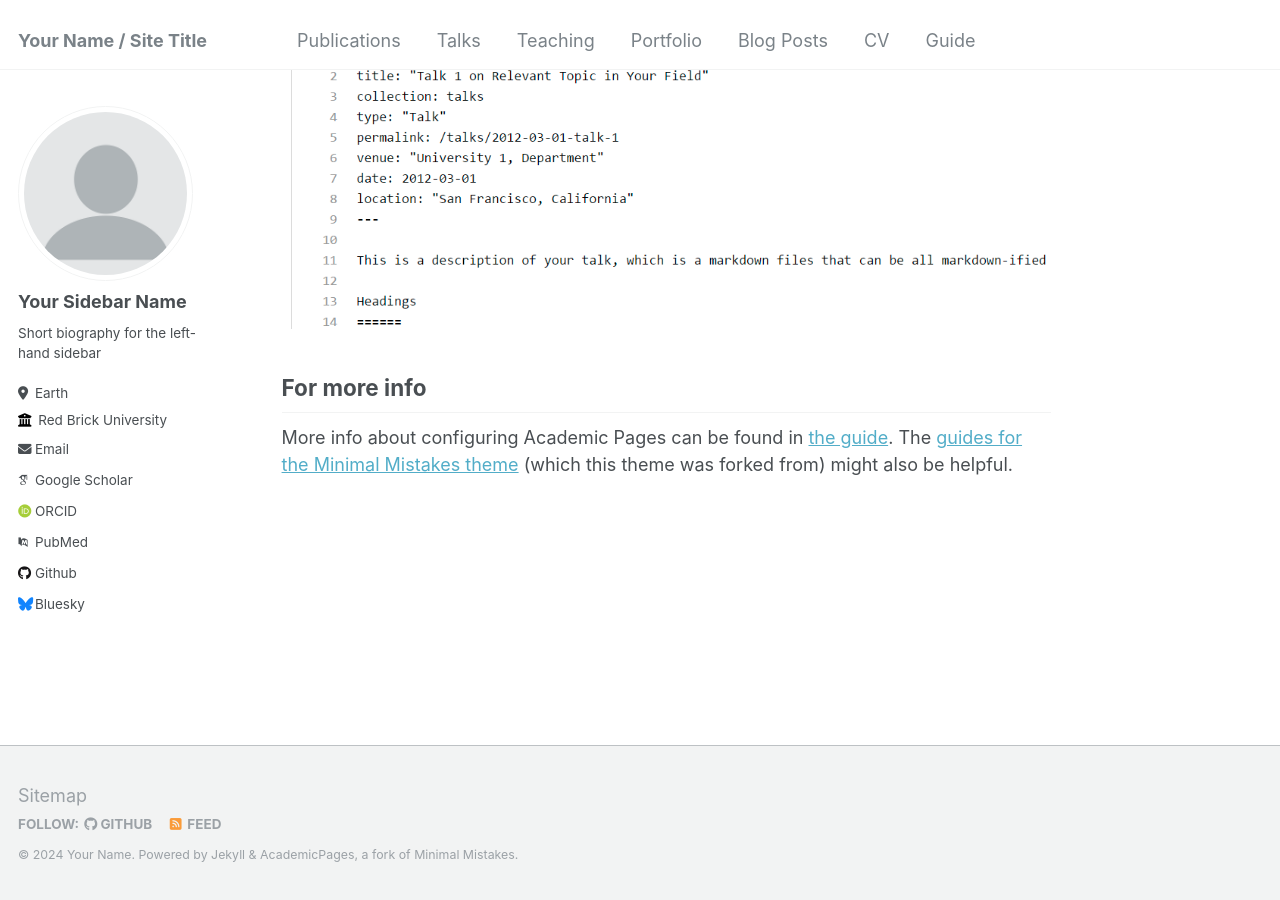
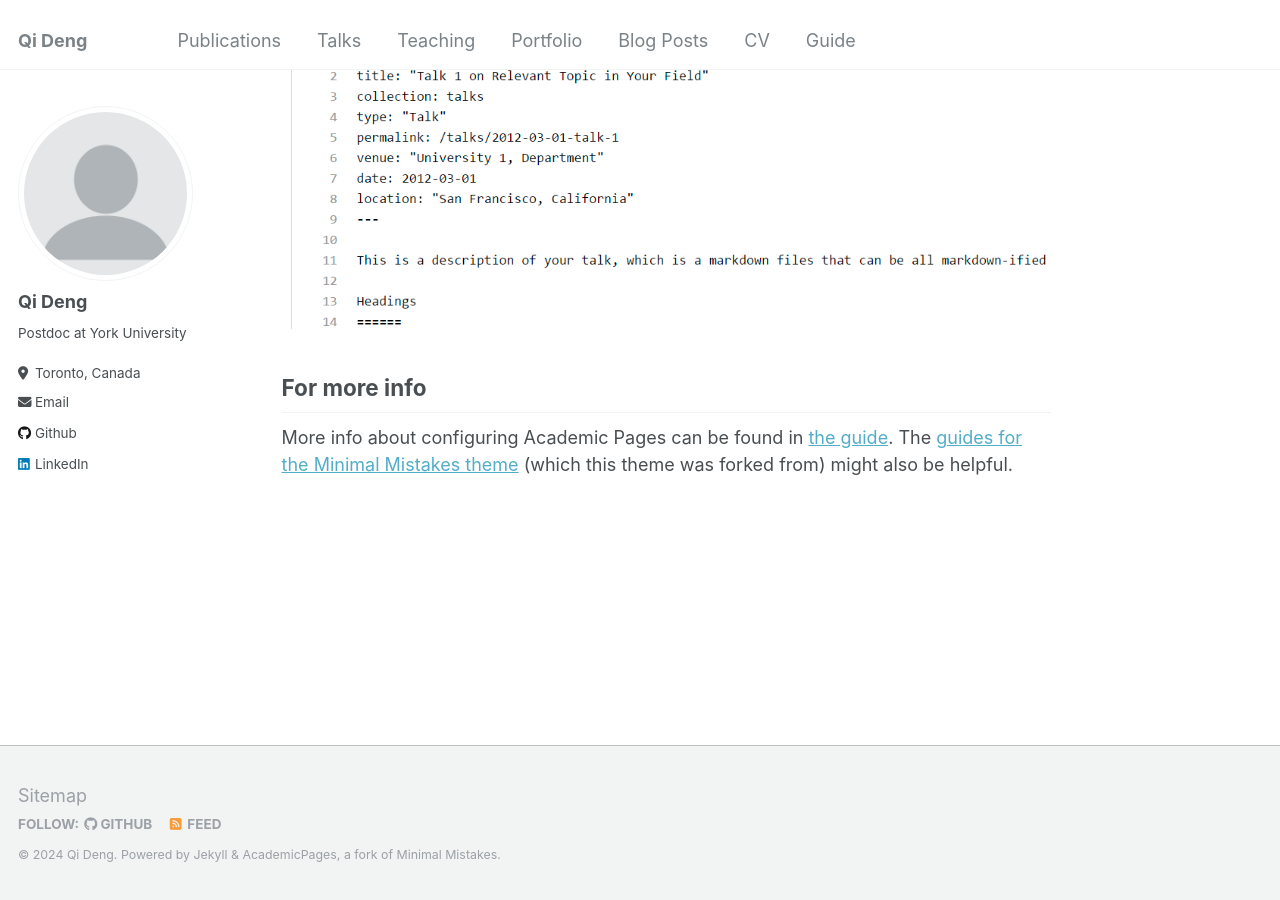
Before and after one commit to qideng-math/qideng-math.github.io, a Jekyll site: the page built from _pages/about.md, in a window 1280 px wide and 900 px high, scrolled down 2660 px. Built offline with Jekyll 4.4.1, drawn with Linux system fonts in a browser that asks for light colours; some web fonts are replaced.

Commit message:
Update _config.yml

```diff
--- a/_config.yml
+++ b/_config.yml
@@ -8,13 +8,13 @@
 
 # Basic Site Settings
 locale                   : "en-US"
-title                    : "Your Name / Site Title"
+title                    : "Qi Deng"
 title_separator          : "-"
-name                     : &name "Your Name"
-description              : &description "personal description"
-url                      : https://academicpages.github.io # the base hostname & protocol for your site e.g. "https://mmistakes.github.io"
+name                     : &name "Qi Deng"
+description              : &description "Postdoc at York University"
+url                      : https://qideng-math.github.io # the base hostname & protocol for your site e.g. "https://mmistakes.github.io"
 baseurl                  : "" # the subpath of your site, e.g. "/blog"
-repository               : "academicpages/academicpages.github.io"
+repository               : "qideng-math/qideng-math.github.io"
 
 # Site Author - The following control what appear as part of the author content on the side bar.
 #               If a field is blank the icon and link will not appear, otherwise it will be shown.
@@ -22,33 +22,33 @@ repository               : "academicpages/academicpages.github.io"
 author:
   # Biographic information
   avatar           : "profile.png"
-  name             : "Your Sidebar Name"
+  name             : "Qi Deng"
   pronouns         : # example: "she/her"
-  bio              : "Short biography for the left-hand sidebar"
-  location         : "Earth"
-  employer         : "Red Brick University"
-  uri              : # URL
-  email            : "none@example.org"
+  bio              : "Postdoc at York University"
+  location         : "Toronto, Canada"
+  employer         :
+  uri              :
+  email            : "qideng@yorku.ca"
 
   # Academic websites
   arxiv            : # URL - Update with the correct link to your profile
-  googlescholar    : "https://scholar.google.com/citations?user=PS_CX0AAAAAJ"
+  googlescholar    : # URL
   impactstory      : # URL
-  orcid            : "http://orcid.org/yourorcidurl"
+  orcid            : # URL
   semantic         : # URL
-  pubmed           : "https://www.ncbi.nlm.nih.gov/pubmed/?term=john+snow"
+  pubmed           : # URL
   researchgate     : # URL
 
   # Repositories and software development
   bitbucket        : # Username - Update with your username on the site
   codepen          : # Username
   dribbble         : # Username
-  github           : "academicpages"
+  github           : "qideng-math"
   kaggle           : # Username
   stackoverflow    : # User number or user number and name (i.e., use "1" or "1/jeff-atwood")
 
   # Social media
-  bluesky          : "bsky.app" # Replace this with you Bluesky username
+  bluesky          : # Username
   facebook         : # Username
   flickr           : # Username
   foursquare       : # Username
@@ -57,7 +57,7 @@ author:
   keybase          : # Username
   instagram        : # Username
   lastfm           : # Username
-  linkedin         : # Username
+  linkedin         : "kiki-qi-deng-8708861b1"
   mastodon         : # URL
   medium           : # URL
   pinterest        : # Username
@@ -121,7 +121,7 @@ yandex_site_verification :
 
 # Social Sharing
 twitter:
-  username               : &twitter
+  username               : #
 facebook:
   username               :
   app_id                 :
@@ -216,17 +216,17 @@ collections:
 
 # Defaults
 defaults:
-  # _posts
-  - scope:
-      path: ""
-      type: posts
-    values:
-      layout: single
-      author_profile: true
-      read_time: true
-      comments: true
-      share: true
-      related: true
+  # # _posts
+  # - scope:
+  #     path: ""
+  #     type: posts
+  #   values:
+  #     layout: single
+  #     author_profile: true
+  #     read_time: true
+  #     comments: true
+  #     share: true
+  #     related: true
   # _pages
   - scope:
       path: ""
@@ -234,41 +234,41 @@ defaults:
     values:
       layout: single
       author_profile: true
-  # _teaching
-  - scope:
-      path: ""
-      type: teaching
-    values:
-      layout: single
-      author_profile: true
-      share: true
-      comments: true
-  # _publications
-  - scope:
-      path: ""
-      type: publications
-    values:
-      layout: single
-      author_profile: true
-      share: true
-      comments: true
+  # # _teaching
+  # - scope:
+  #     path: ""
+  #     type: teaching
+  #   values:
+  #     layout: single
+  #     author_profile: true
+  #     share: true
+  #     comments: true
+  # # _publications
+  # - scope:
+  #     path: ""
+  #     type: publications
+  #   values:
+  #     layout: single
+  #     author_profile: true
+  #     share: true
+  #     comments: true
   # _portfolio
-  - scope:
-      path: ""
-      type: portfolio
-    values:
-      layout: single
-      author_profile: true
-      share: true
-      comment: true
-  # _talks
-  - scope:
-      path: ""
-      type: talks
-    values:
-      layout: talk
-      author_profile: true
-      share: true
+  # - scope:
+  #     path: ""
+  #     type: portfolio
+  #   values:
+  #     layout: single
+  #     author_profile: true
+  #     share: true
+  #     comment: true
+  # # _talks
+  # - scope:
+  #     path: ""
+  #     type: talks
+  #   values:
+  #     layout: talk
+  #     author_profile: true
+  #     share: true
 
 
 # Sass/SCSS
```
